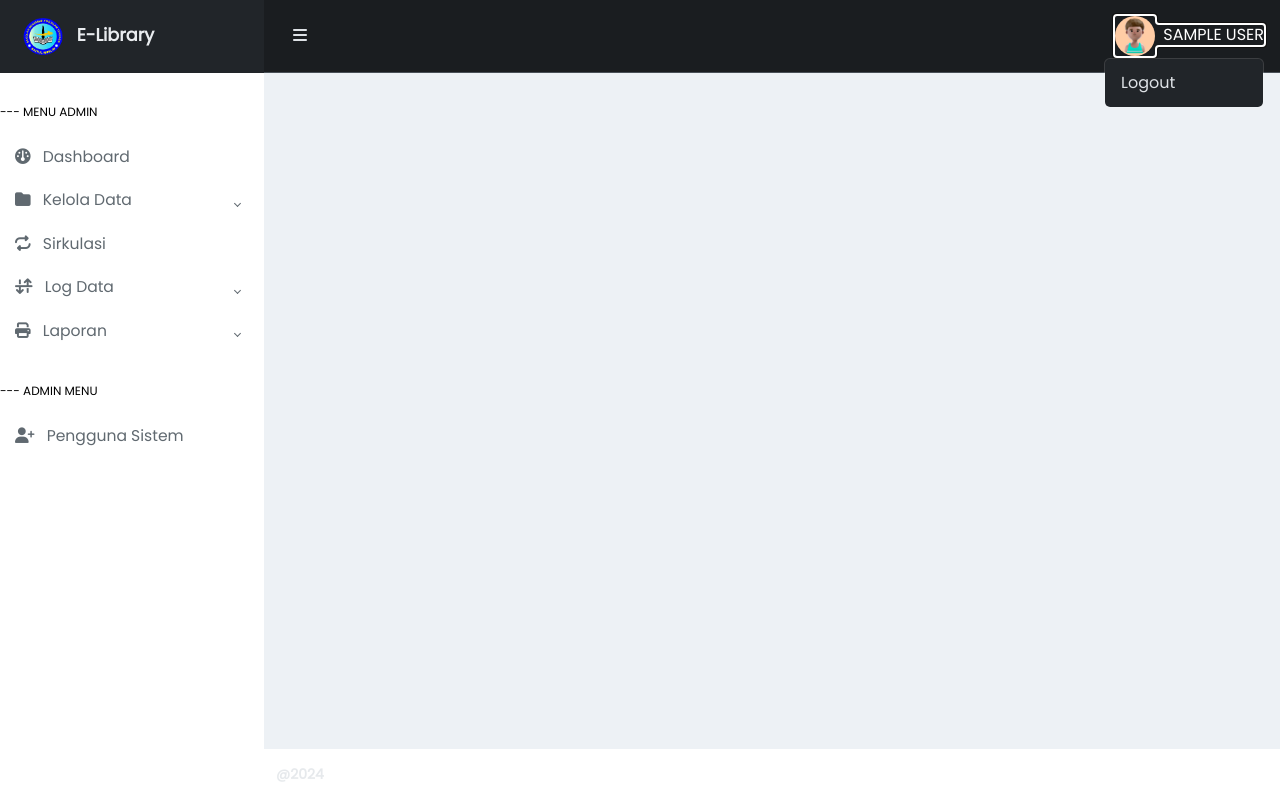
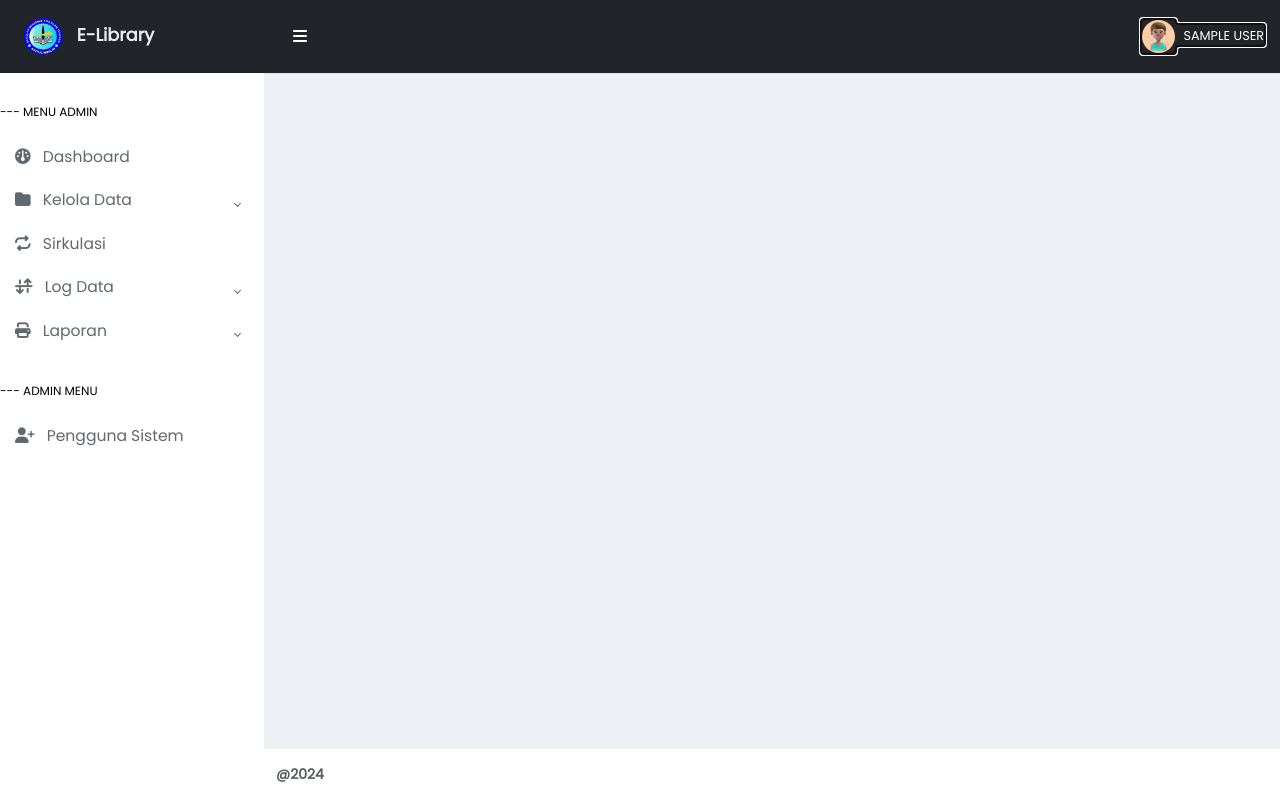
Before and after one commit to rifkyhilman/E-Library, a PHP site: page / in a window 1280 px wide, after a click that opens the changed part. Run offline with PHP 8.4, Linux system fonts and the light colour scheme; the visitor is signed in with stand-in values (Sample User, id 1); some libraries are stand-ins or nearby versions.

Commit message:
:lipstick: New UI Data buku & Register
New UI Data buku & Register

```diff
--- a/css/auth.css
+++ b/css/auth.css
@@ -116,6 +116,5 @@ body {
 }
 
 .bounce {
-    height: 200px;
-    width: 100px;
+    height: 330px;
 }
--- a/css/style.css
+++ b/css/style.css
@@ -58,6 +58,21 @@ h4 {
 
 .content {
     background: #edf1f5;
+}
+
+.box-page {
+    padding: 30px;
+    margin-bottom: 20px;
+    background-color: #fff;
+}
+
+.box-header {
+    margin: 20px 0 20px 10px;
+}
+
+.navbar-main {
+    background-color: #212529;
+    padding: 12px 0 12px 0;
 }
 
 .nav-links {
@@ -159,12 +174,12 @@ a.sidebar-link:hover {
 }
 
 .avatar{
-    width: 40px;
+    width: 33px;
     border-radius: 100%;
 }
 
 .profile-name {
-    font-size: 16px;
+    font-size: 0.8rem;
     white-space: nowrap;
     color: #fff;
     margin-left: 5px;
--- a/index.php
+++ b/index.php
@@ -16,17 +16,22 @@
 ?>
 
 <!DOCTYPE html>
-<html lang="en" data-bs-theme="dark">
+<html lang="en" >
 
 <head>
     <meta charset="UTF-8">
     <meta http-equiv="X-UA-Compatible" content="IE=edge">
     <meta name="viewport" content="width=device-width, initial-scale=1.0">
-    <title>E-Library</title>
+
     <link rel="icon" href="images/logo-smait.png">
+	<link rel="stylesheet" href="https://cdnjs.cloudflare.com/ajax/libs/ionicons/2.0.1/css/ionicons.min.css">
+    <link rel="stylesheet" href="https://cdn.jsdelivr.net/npm/select2@4.1.0-rc.0/dist/css/select2.min.css"/>
     <link rel="stylesheet" href="https://cdn.jsdelivr.net/npm/bootstrap@5.3.0-alpha2/dist/css/bootstrap.min.css">
+    <link rel="stylesheet" href="https://cdn.datatables.net/2.1.8/css/dataTables.bootstrap5.css" />
+    <link rel="stylesheet" href="https://cdnjs.cloudflare.com/ajax/libs/twitter-bootstrap/5.3.0/css/bootstrap.min.css"/>
     <link rel="stylesheet" href="https://cdnjs.cloudflare.com/ajax/libs/font-awesome/6.7.2/css/all.min.css" integrity="sha512-Evv84Mr4kqVGRNSgIGL/F/aIDqQb7xQ2vcrdIwxfjThSH8CSR7PBEakCr51Ck+w+/U6swU2Im1vVX0SVk9ABhg==" crossorigin="anonymous" referrerpolicy="no-referrer" />
     <link rel="stylesheet" href="css/style.css">
+    <title>E-Library</title>
 </head>
 
 <body>
@@ -123,9 +128,9 @@
             </div>
         </aside>
         <div class="main">
-            <nav class="navbar navbar-expand px-3 border-bottom">
+            <nav class="navbar navbar-expand px-3 border-bottom navbar-main">
                 <button class="btn" id="sidebar-toggle" type="button">
-                    <i class="fa-solid fa-bars"></i>
+                    <i class="fa-solid fa-bars" style="color: #ffff"></i>
                 </button>
                 <div class="navbar-collapse navbar">
                     <ul class="navbar-nav">
@@ -137,7 +142,7 @@
                                 </span>
                             </a>
                             <div class="dropdown-menu dropdown-menu-end">
-                                <a href="pages/auth/logout.php" onclick="return confirm('Anda yakin keluar dari aplikasi ?')" class="dropdown-item">Logout</a>
+                                <a href="pages/auth/logout.php" class="dropdown-item">Logout</a>
                             </div>
                         </li>
                     </ul>
@@ -199,8 +204,32 @@
             </footer>
         </div>
     </div>
+    <script src="./js/script.js" type="module"></script>
+	<script src="https://cdn.jsdelivr.net/npm/sweetalert2@9"></script>
+    <!-- <script src="https://cdn.jsdelivr.net/npm/select2@4.1.0-rc.0/dist/js/select2.min.js"></script> -->
+    <script src="https://code.jquery.com/jquery-3.7.1.js"></script>
+    <script src="https://cdn.datatables.net/2.1.8/js/dataTables.js"></script>
+    <script src="https://cdn.datatables.net/2.1.8/js/dataTables.bootstrap5.js"></script>
+    <script src="https://cdnjs.cloudflare.com/ajax/libs/twitter-bootstrap/5.3.0/js/bootstrap.bundle.min.js"></script>
     <script src="https://cdn.jsdelivr.net/npm/bootstrap@5.3.0-alpha2/dist/js/bootstrap.bundle.min.js"></script>
-    <script src="js/script.js"></script>
+    <script>
+        $(function() {
+            $("#example1").DataTable({
+                columnDefs: [{
+                    "defaultContent": "-",
+                    "targets": "_all"
+                }]
+            });
+            $('#example2').DataTable({
+                "paging": true,
+                "lengthChange": false,
+                "searching": false,
+                "ordering": true,
+                "info": true,
+                "autoWidth": false
+            });
+        });
+	</script>
 </body>
 
 </html>
--- a/pages/auth/login.php
+++ b/pages/auth/login.php
@@ -91,7 +91,8 @@
 			$_SESSION["ses_level"]=$data_login["level"];
 
 			echo "<script>
-				Swal.fire({title: 'Login Berhasil',
+				Swal.fire({
+                    title: 'Login Berhasil',
 					text: '',
 					icon: 'success',
 					confirmButtonText: 'OK'
--- a/pages/auth/register.php
+++ b/pages/auth/register.php
@@ -48,7 +48,7 @@
             <div class="d-none d-lg-block col-lg-6 col-xl-6 p-5">
                 <div class="row vh-100 p-5">
                     <div class="col align-self-center p-5 text-center">
-                        <img src="../../images/register.png" class="bounce" alt="">
+                        <img src="../../images/daftar.png" class="bounce" alt="">
                     </div>
                 </div>
             </div>
```
Also changed, not shown: pages/admin/buku/data_buku.php (+9 -11 lines), images/daftar.png (renamed from images/register.png).
